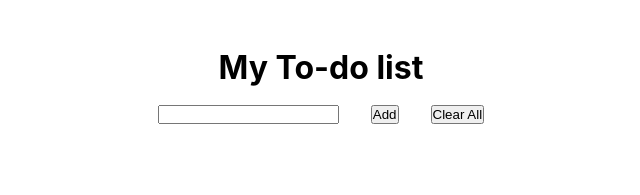
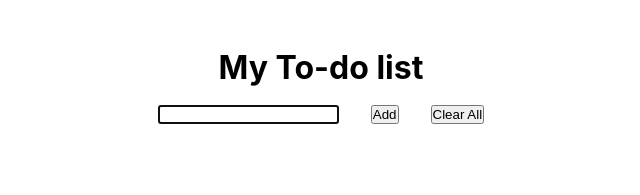
Before and after one commit to stastnan/react-todo-list, a React (Create React App) app: page / in a window 1280 px wide. Shown: the top 195 px of the page, without its empty margins (319-959 px from the left). Built offline with nearby package versions, Linux system fonts and the light colour scheme.

Commit message:
Added focus on the input

```diff
--- a/src/AddTodo.js
+++ b/src/AddTodo.js
@@ -1,3 +1,5 @@
+import { useRef, useEffect } from "react";
+
 export default function AddTodo( {addTodo, todo, setTodo, setTodos } ) {
     const handleSubmit = (e) => {
         e.preventDefault();
@@ -12,10 +14,15 @@ export default function AddTodo( {addTodo, todo, setTodo, setTodos } ) {
         setTodos([])
     }
 
+    const ref = useRef(null);
+
+    useEffect(() => {
+        ref.current.focus();
+    },[]);
 
     return (
         <form onSubmit={handleSubmit}>
-            <input type="text" value={todo.text} onChange={handleTodoChange}/>
+            <input type="text" value={todo.text} onChange={handleTodoChange} ref={ref}/>
             <button type="submit" style={{margin: "0 2rem 0 2rem"}}>Add</button>
             <button style={{marginBottom: "2rem"}} onClick ={handleClearAll}>Clear All</button>
         </form>
--- a/src/App.js
+++ b/src/App.js
@@ -31,12 +31,10 @@ function App() {
   }
   }
 
-
-
   return (
     <div className="wrapper">
       <h1>My To-do list</h1>
-      <AddTodo addTodo={addTodo} todo={todo} setTodo={setTodo} setTodos={setTodos}/>
+      <AddTodo addTodo={addTodo} todo={todo} setTodo={setTodo} setTodos={setTodos} />
       <TodoList todos={todos} setTodos={setTodos} setTodo={setTodo} />
     </div>
   );
--- a/src/TodoItem.js
+++ b/src/TodoItem.js
@@ -1,6 +1,6 @@
 import { useState } from 'react';
 
-export default function TodoItem({ todo, setTodos, setTodo }) {
+export default function TodoItem({ todo, setTodos }) {
 
     const TodoItemStyle = {
         display: "flex",
@@ -31,7 +31,7 @@ export default function TodoItem({ todo, setTodos, setTodo }) {
 
         return (
             <li style={TodoItemStyle}>
-                <input type="checkbox" checked={todo.completed} onChange={handleCheckboxChange}/>
+                <input type="checkbox" checked={todo.completed} onChange={handleCheckboxChange} />
                 {isEditing ? (
                     <>
                          <input type="text" value={todo.text} onChange={handleEditTextChange} />
--- a/src/TodoList.js
+++ b/src/TodoList.js
@@ -1,14 +1,13 @@
-import { useState } from 'react'
 import TodoItem from "./TodoItem";
 
-export default function TodoList({ todos, setTodos, setTodo }) {
+export default function TodoList({ todos, setTodos }) {
 
 
 
 
     return (
         <ul style={{display: "flex", flexDirection: "column", alignItems: "space-between"}}>
-            {todos.map((todo) => <TodoItem key={todo.id} todo={todo} setTodos={setTodos} setTodo={setTodo} />)}
+            {todos.map((todo) => <TodoItem key={todo.id} todo={todo} setTodos={setTodos} />)}
         </ul>
     )
 }
```
